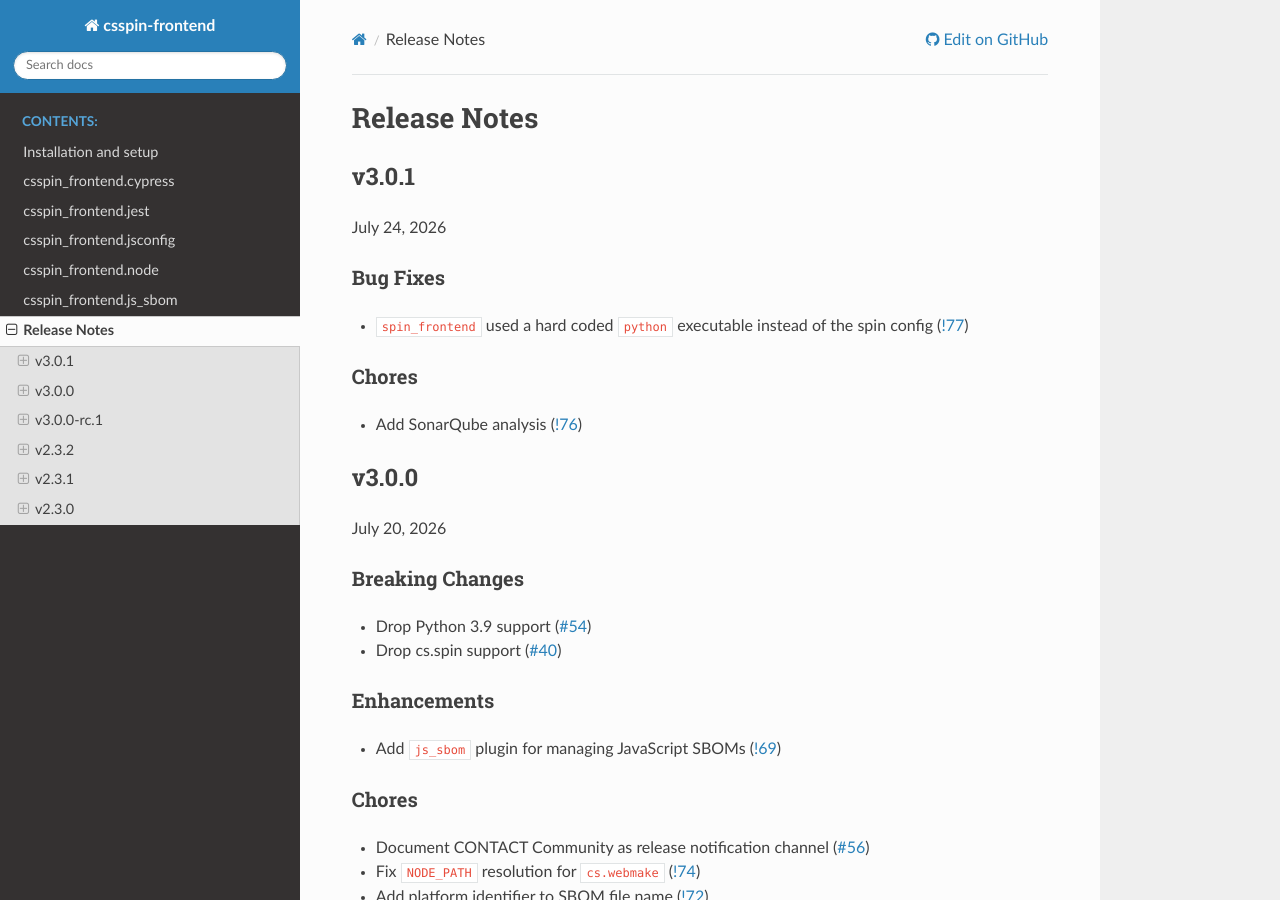
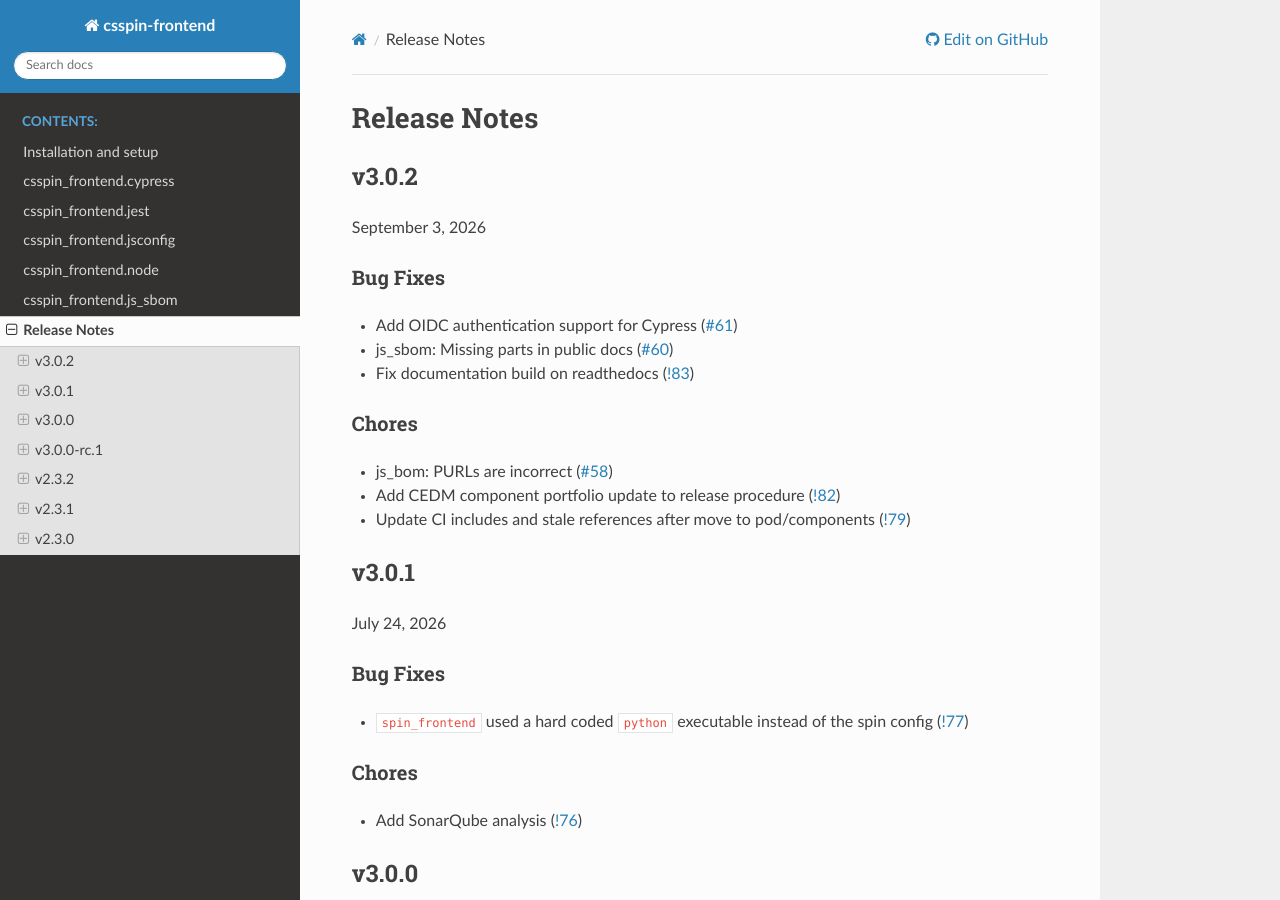
Before and after one commit to cslab/csspin-frontend, a Sphinx documentation site: the page built from doc/relnotes.rst, in a window 1280 px wide and 900 px high. Built offline with Sphinx 7.4.7 and the Read the Docs theme 3.1.0, drawn with Linux system fonts in a browser that asks for light colours.

```diff
--- a/doc/relnotes.rst
+++ b/doc/relnotes.rst
@@ -58,6 +58,31 @@
 =============
 Release Notes
 =============
+
+v3.0.2
+======
+
+September 3, 2026
+
+Bug Fixes
+---------
+
+- Add OIDC authentication support for Cypress (`#61
+  <https://code.contact.de/pod/components/csspin-frontend/-/work_items/61>`_)
+- js_sbom: Missing parts in public docs (`#60
+  <https://code.contact.de/pod/components/csspin-frontend/-/work_items/60>`_)
+- Fix documentation build on readthedocs (`!83
+  <https://code.contact.de/pod/components/csspin-frontend/-/merge_requests/83>`_)
+
+Chores
+------
+
+- js_bom: PURLs are incorrect (`#58
+  <https://code.contact.de/pod/components/csspin-frontend/-/work_items/58>`_)
+- Add CEDM component portfolio update to release procedure (`!82
+  <https://code.contact.de/pod/components/csspin-frontend/-/merge_requests/82>`_)
+- Update CI includes and stale references after move to pod/components (`!79
+  <https://code.contact.de/pod/components/csspin-frontend/-/merge_requests/79>`_)
 
 v3.0.1
 ======
```
